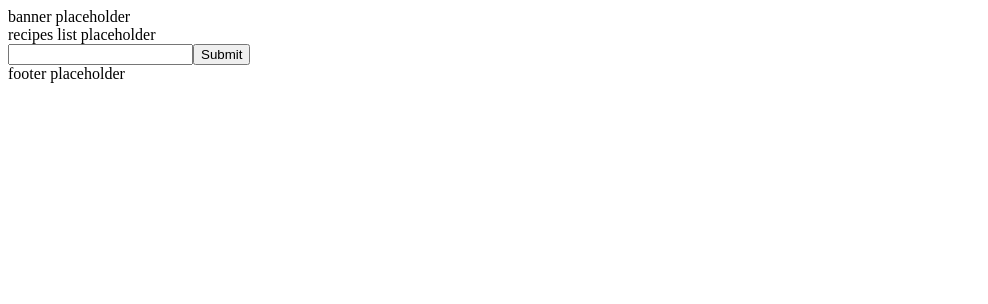
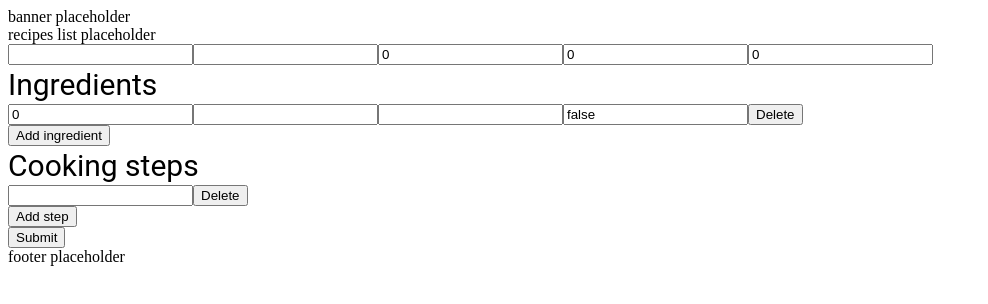
Before and after one commit to nattsnb/cook-book, a React (Vite) app: page / in a window 1280 px wide. Shown: the top 304 px of the page, without its empty margins (0-988 px from the left). Built offline with nearby package versions, Linux system fonts and the light colour scheme.

Commit message:
added useFieldArray hooks to add many ingredients and steps to the form

```diff
--- a/src/App.tsx
+++ b/src/App.tsx
@@ -14,9 +14,15 @@ function App() {
 
   const isViewportSmallerThanMd = useMediaQuery(theme.breakpoints.down("md"));
 
-
   return (
-    <RecipeContext.Provider value={{ activeRecipeId, setActiveRecipeId, isEditModeOn, setIsEditModeOn }}>
+    <RecipeContext.Provider
+      value={{
+        activeRecipeId,
+        setActiveRecipeId,
+        isEditModeOn,
+        setIsEditModeOn,
+      }}
+    >
       <ThemeProvider theme={theme}>
         <Layout>
           {isViewportSmallerThanMd ? <MobileView /> : <DesktopView />}
--- a/src/components/Layout/index.tsx
+++ b/src/components/Layout/index.tsx
@@ -1,6 +1,6 @@
 import { Banner } from "../Banner";
 import { Footer } from "../Footer";
-import {PropsWithChildren} from "react";
+import { PropsWithChildren } from "react";
 
 export function Layout({ children }: PropsWithChildren) {
   return (
--- a/src/components/RecipeForm/index.tsx
+++ b/src/components/RecipeForm/index.tsx
@@ -1,19 +1,121 @@
-
-import {Recipe} from "../../shared/types/Recipe.ts";
-import {useForm} from "react-hook-form";
-
-
-type RecipeForm = Omit<Recipe, "id">;
+import { Recipe } from "../../shared/types/Recipe.ts";
+import { useFieldArray, useForm } from "react-hook-form";
+import { Typography } from "@mui/material";
 
 export function EntryForm() {
+  const { register, handleSubmit, control } = useForm<Recipe>({
+    defaultValues: {
+      id: 0,
+      title: "",
+      photoURL: "",
+      rating: 0,
+      numberOfPortions: 0,
+      cookingTimeInMinutes: 0,
+      ingredients: [
+        {
+          id: 0,
+          amount: 0,
+          unit: "",
+          name: "",
+          isAllergen: false,
+        },
+      ],
+      cookingSteps: [
+        {
+          id: 0,
+          step: "",
+        },
+      ],
+    },
+  });
 
-  const {register, handleSubmit} = useForm<RecipeForm>()
-  const handleRecipeFormSubmit = (recipeFormData: RecipeForm) => {console.log(recipeFormData)}
+  const {
+    fields: ingredientFields,
+    append: appendIngredient,
+    remove: removeIngredient,
+  } = useFieldArray<Recipe, "ingredients", "id">({
+    control,
+    name: "ingredients",
+  });
 
+  const {
+    fields: stepFields,
+    append: appendStep,
+    remove: removeStep,
+  } = useFieldArray<Recipe, "cookingSteps", "id">({
+    control,
+    name: "cookingSteps",
+  });
 
-  return (<form onSubmit={handleSubmit(handleRecipeFormSubmit)}>
-    <input {...register("title")} />
-    <input type="submit" />
+  const handleRecipeFormSubmit = (recipeFormData: Recipe) => {
+    console.log(recipeFormData);
+  };
 
-    </form>)
+  return (
+    <form onSubmit={handleSubmit(handleRecipeFormSubmit)}>
+      <input {...register("title")} />
+      <input {...register("photoURL")} />
+      <input type="number" {...register("rating")} />
+      <input type="number" {...register("numberOfPortions")} />
+      <input type="number" {...register("cookingTimeInMinutes")} />
+
+      <section>
+        <Typography variant="h3">Ingredients</Typography>
+        {ingredientFields.map((ingredientField, index) => {
+          return (
+            <div key={ingredientField.id}>
+              <div>
+                <input {...register(`ingredients.${index}.amount` as const)} />
+                <input {...register(`ingredients.${index}.unit` as const)} />
+                <input {...register(`ingredients.${index}.name` as const)} />
+                <input
+                  {...register(`ingredients.${index}.isAllergen` as const)}
+                />
+                <button type="button" onClick={() => removeIngredient(index)}>
+                  Delete
+                </button>
+              </div>
+              <button
+                type="button"
+                onClick={() =>
+                  appendIngredient({
+                    id: 0,
+                    amount: 0,
+                    unit: "",
+                    name: "",
+                    isAllergen: false,
+                  })
+                }
+              >
+                Add ingredient
+              </button>
+            </div>
+          );
+        })}
+      </section>
+      <section>
+        <Typography variant="h3">Cooking steps</Typography>
+        {stepFields.map((stepField, index) => {
+          return (
+            <div key={stepField.id}>
+              <div>
+                <input {...register(`cookingSteps.${index}.step` as const)} />
+                <button type="button" onClick={() => removeStep(index)}>
+                  Delete
+                </button>
+              </div>
+              <button
+                type="button"
+                onClick={() => appendStep({ id: 0, step: "" })}
+              >
+                Add step
+              </button>
+            </div>
+          );
+        })}
+      </section>
+
+      <input type="submit" />
+    </form>
+  );
 }
--- a/src/pages/DesktopView/index.tsx
+++ b/src/pages/DesktopView/index.tsx
@@ -3,12 +3,10 @@ import { useContext } from "react";
 import { EntryForm } from "../../components/RecipeForm";
 import { RecipeCard } from "../../components/RecipeCard";
 import { RecipeContextType } from "../../shared/types/RecipeContextType.ts";
-import {RecipeContext} from "../../App.tsx";
+import { RecipeContext } from "../../App.tsx";
 
 export function DesktopView() {
-  const {
-    activeRecipeId
-  } = useContext<RecipeContextType>(RecipeContext)
+  const { activeRecipeId } = useContext<RecipeContextType>(RecipeContext);
   return (
     <div>
       <RecipesList />
--- a/src/pages/MobileView/index.tsx
+++ b/src/pages/MobileView/index.tsx
@@ -3,12 +3,10 @@ import { useContext } from "react";
 import { EntryForm } from "../../components/RecipeForm";
 import { RecipeCard } from "../../components/RecipeCard";
 import { RecipeContextType } from "../../shared/types/RecipeContextType.ts";
-import {RecipeContext} from "../../App.tsx";
+import { RecipeContext } from "../../App.tsx";
 
 export function MobileView() {
-  const {
-    activeRecipeId
-  } = useContext<RecipeContextType>(RecipeContext)
+  const { activeRecipeId } = useContext<RecipeContextType>(RecipeContext);
   return (
     <div>
       <RecipesList />
--- a/src/shared/utils/theme.ts
+++ b/src/shared/utils/theme.ts
@@ -31,12 +31,16 @@ const theme = createTheme({
       fontSize: "48px",
       lineHeight: 1.5,
       fontWeight: 600,
-      color: "#2c1b14",
     },
     h2: {
       fontSize: "36px",
       fontWeight: 500,
       lineHeight: 1.4,
+    },
+    h3: {
+      fontSize: "30px",
+      fontWeight: 400,
+      lineHeight: 1.3,
     },
   },
   variables: {
```
Also changed, not shown: src/components/RecipeCard/index.tsx (+3 -5 lines).
